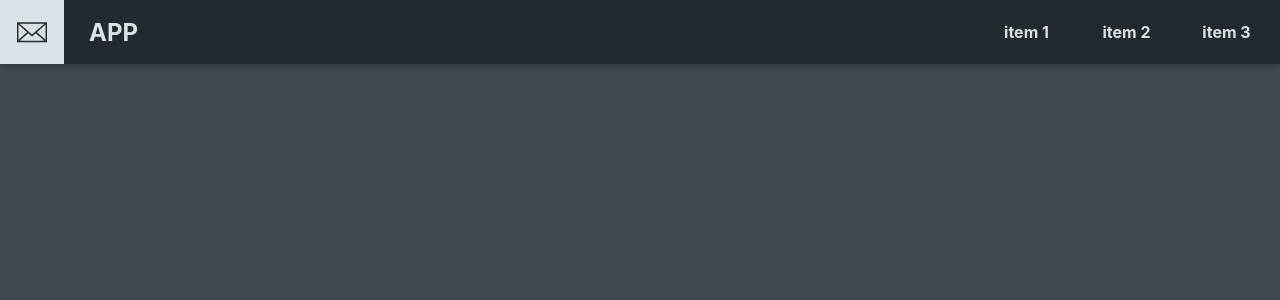
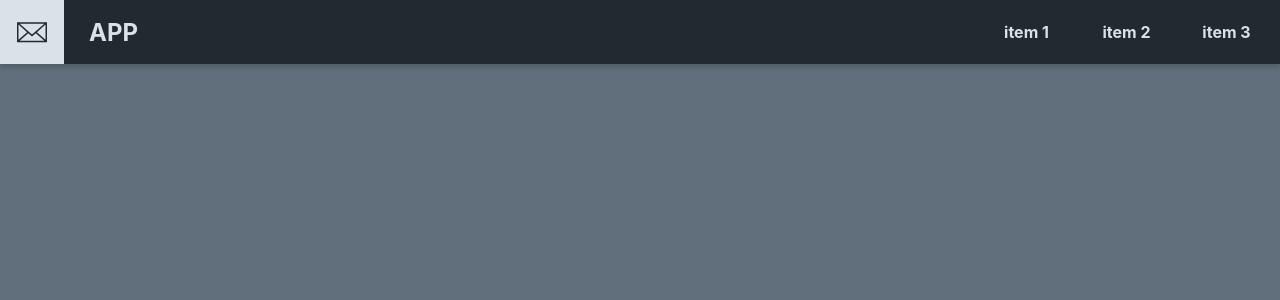
Before and after one commit to WalkerFrederick/app_template, a React (Create React App) app: page / in a window 1280 px wide. Shown: the top 300 px of the page. Built offline with nearby package versions, Linux system fonts and the light colour scheme.

Commit message:
added color structure, will refactor rest of project tonight

```diff
--- a/src/global.scss
+++ b/src/global.scss
@@ -1,7 +1,9 @@
 $brandcolor: #DAE1E7;
 $navbar: #22292F;
-$background: #3D4852;
 $alt-background: #B8C2CC;
+
+
+
 
 
 //tailwind css colors because I think they are pretty, deal with it
@@ -97,3 +99,15 @@ $pink-base: #F66D9B;
 $pink-dark: #EB5286;
 $pink-darker: #6F213F;
 $pink-darkest: #451225;
+
+//colors for project
+$primary: $red-base;
+$primary-light: $red-lighter;
+$primary-dark: $red-darker;
+
+$secondary: $blue-base;
+$secondary-light: $blue-lighter;
+$secondary-dark: $blue-darker;
+
+$background: $grey-darker;
+$links: $orange-base;
```
